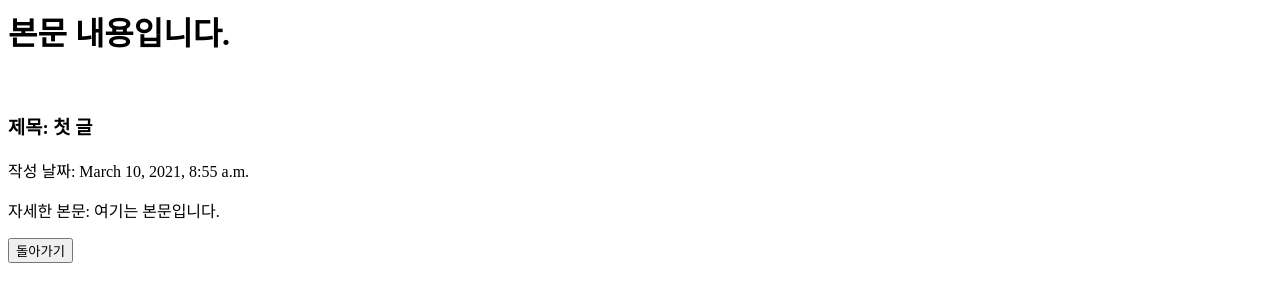
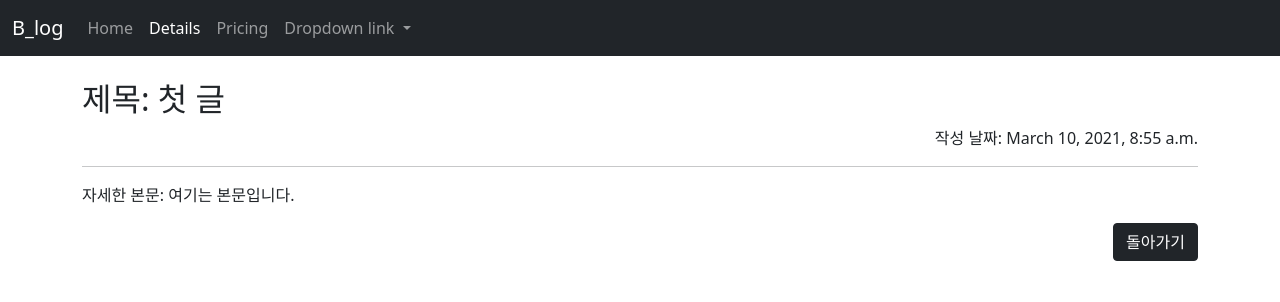
Before and after one commit to Huey-J/django_practice, a Django app: page /blog/1 in a window 1280 px wide. Shown: the top 302 px of the page. Run offline with Django 3.2, Linux system fonts and the light colour scheme; data comes from the database, SQL or seed files in the repository; both versions use the stored data as it was after the commit.

Commit message:
Add bootstrap

```diff
--- a/myproject/blog/templates/detail.html
+++ b/myproject/blog/templates/detail.html
@@ -1,6 +1,57 @@
-<h1>본문 내용입니다.</h1>
-<br>
-<h3>제목: {{blog_detail.title}}</h3>
-<p>작성 날짜: {{blog_detail.pub_date}}</p>
-<p>자세한 본문: {{blog_detail.body}}</p>
-<a href="{%url 'home'%}"><button>돌아가기</button></a>
+<header>
+    <!-- CSS only -->
+    <link href="https://cdn.jsdelivr.net/npm/bootstrap@5.0.0-beta2/dist/css/bootstrap.min.css" rel="stylesheet"
+        integrity="sha384-BmbxuPwQa2lc/FVzBcNJ7UAyJxM6wuqIj61tLrc4wSX0szH/Ev+nYRRuWlolflfl" crossorigin="anonymous">
+    <!-- JavaScript Bundle with Popper -->
+    <script src="https://cdn.jsdelivr.net/npm/bootstrap@5.0.0-beta2/dist/js/bootstrap.bundle.min.js"
+        integrity="sha384-b5kHyXgcpbZJO/tY9Ul7kGkf1S0CWuKcCD38l8YkeH8z8QjE0GmW1gYU5S9FOnJ0"
+        crossorigin="anonymous"></script>
+</header>
+
+<body>
+    <nav class="navbar navbar-expand-lg navbar-dark bg-dark">
+        <div class="container-fluid">
+            <a class="navbar-brand" href="{%url 'home'%}">B_log</a>
+            <button class="navbar-toggler" type="button" data-bs-toggle="collapse" data-bs-target="#navbarNavDropdown"
+                aria-controls="navbarNavDropdown" aria-expanded="false" aria-label="Toggle navigation">
+                <span class="navbar-toggler-icon"></span>
+            </button>
+            <div class="collapse navbar-collapse" id="navbarNavDropdown">
+                <ul class="navbar-nav">
+                    <li class="nav-item">
+                        <a class="nav-link" aria-current="page" href="{%url 'home'%}">Home</a>
+                    </li>
+                    <li class="nav-item">
+                        <a class="nav-link active" href="#">Details</a>
+                    </li>
+                    <li class="nav-item">
+                        <a class="nav-link" href="#">Pricing</a>
+                    </li>
+                    <li class="nav-item dropdown">
+                        <a class="nav-link dropdown-toggle" href="#" id="navbarDropdownMenuLink" role="button"
+                            data-bs-toggle="dropdown" aria-expanded="false">
+                            Dropdown link
+                        </a>
+                        <ul class="dropdown-menu" aria-labelledby="navbarDropdownMenuLink">
+                            <li><a class="dropdown-item" href="#">Action</a></li>
+                            <li><a class="dropdown-item" href="#">Another action</a></li>
+                            <li><a class="dropdown-item" href="#">Something else here</a></li>
+                        </ul>
+                    </li>
+                </ul>
+            </div>
+        </div>
+    </nav>
+
+    <br>
+
+    <div class="container">
+        <h2>제목: {{blog_detail.title}}</h2>
+        <p class="text-end">작성 날짜: {{blog_detail.pub_date}}</p>
+        <hr>
+        <p>자세한 본문: {{blog_detail.body}}</p>
+        <div class="text-end">
+            <a href="{%url 'home'%}" class="btn btn-dark">돌아가기</a>
+        </div>
+    </div>
+</body>
```
Also changed, not shown: myproject/blog/templates/home.html (+59 -6 lines), myproject/db.sqlite3.
